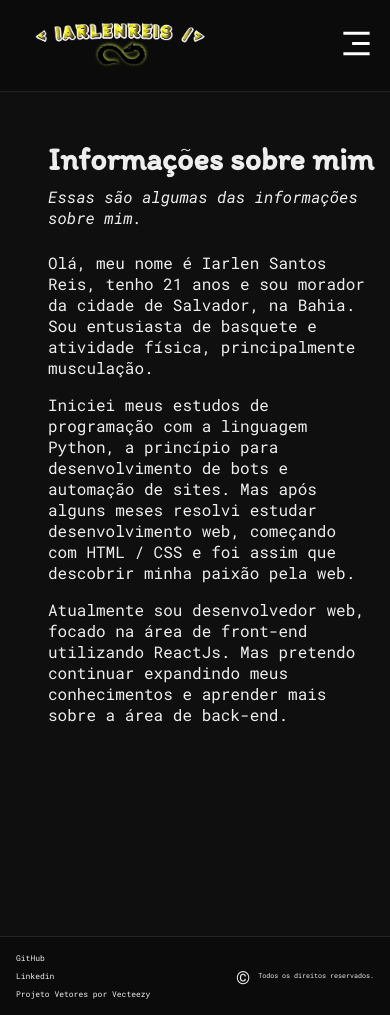
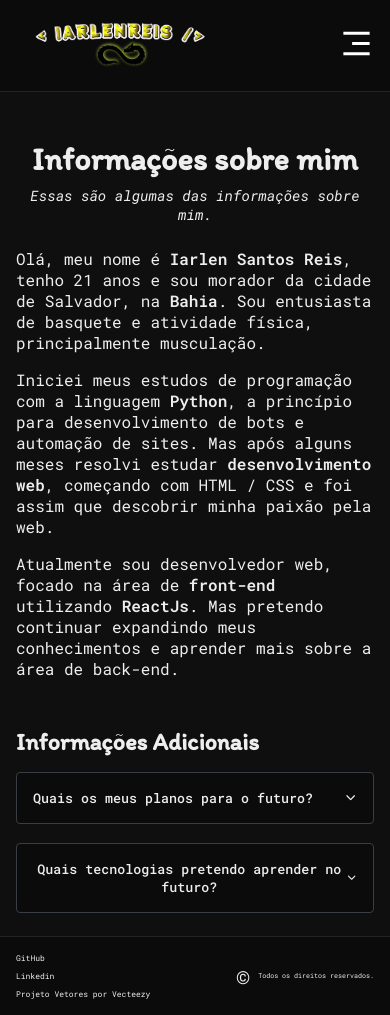
Before and after one commit to iarlen-reis/Meu-Portfolio, a React (Vite) app: page /about in a window 390 px wide. Built offline with nearby package versions, Linux system fonts and the light colour scheme.

Commit message:
Finalizado página sobre, adicionando seção de informações adicionais e concluindo a responsividade até a resolução 290px

```diff
--- a/src/Pages/About/About.jsx
+++ b/src/Pages/About/About.jsx
@@ -1,12 +1,30 @@
-import React from "react";
+import React, { useState } from "react";
 import { ContainerStyled } from "../../styles/GlobalStyles";
 import {
   AboutStyledContainer,
   AboutHeaderContainer,
   AboutDescriptionContainer,
+  AboutDescriptionAdditionalContainer,
+  AboutDescriptionAdditional,
+  TextAdditionalContainer,
 } from "../style";
 
+import { IoIosArrowUp, IoIosArrowDown } from "react-icons/io";
+
 const About = () => {
+  const [plans, setPlans] = useState(false);
+  const [techs, setTechs] = useState(false);
+
+  const ChangePlans = () => {
+    setPlans(!plans);
+    setTechs(false);
+  };
+
+  const ChangeTechs = () => {
+    setTechs(!techs);
+    setPlans(false);
+  };
+
   return (
     <AboutStyledContainer>
       <ContainerStyled>
@@ -16,22 +34,58 @@ const About = () => {
         </AboutHeaderContainer>
         <AboutDescriptionContainer>
           <p>
-            Olá, meu nome é Iarlen Santos Reis, tenho 21 anos e sou morador da
-            cidade de Salvador, na Bahia. Sou entusiasta de basquete e atividade
-            física, principalmente musculação.
+            Olá, meu nome é <strong>Iarlen Santos Reis</strong>, tenho 21 anos e
+            sou morador da cidade de Salvador, na <strong>Bahia</strong>. Sou
+            entusiasta de basquete e atividade física, principalmente
+            musculação.
           </p>
           <p>
-            Iniciei meus estudos de programação com a linguagem Python, a
-            princípio para desenvolvimento de bots e automação de sites. Mas
-            após alguns meses resolvi estudar desenvolvimento web, começando com
-            HTML / CSS e foi assim que descobrir minha paixão pela web.
+            Iniciei meus estudos de programação com a linguagem
+            <strong> Python</strong>, a princípio para desenvolvimento de bots e
+            automação de sites. Mas após alguns meses resolvi estudar
+            <strong> desenvolvimento web</strong>, começando com HTML / CSS e
+            foi assim que descobrir minha paixão pela web.
           </p>
           <p>
-            Atualmente sou desenvolvedor web, focado na área de front-end
-            utilizando ReactJs. Mas pretendo continuar expandindo meus
-            conhecimentos e aprender mais sobre a área de back-end.
+            Atualmente sou desenvolvedor web, focado na área de
+            <strong> front-end </strong>
+            utilizando <strong>ReactJs</strong>. Mas pretendo continuar
+            expandindo meus conhecimentos e aprender mais sobre a área de
+            back-end.
           </p>
         </AboutDescriptionContainer>
+        <AboutDescriptionAdditionalContainer>
+          <h2>Informações Adicionais</h2>
+          <AboutDescriptionAdditional>
+            <button onClick={ChangePlans} plans={plans ? "true" : "false"}>
+              Quais os meus planos para o futuro?
+              {plans ? <IoIosArrowUp /> : <IoIosArrowDown />}
+            </button>
+            {plans && (
+              <TextAdditionalContainer>
+                <p>
+                  Meus principais planos para o futuro é ingressa em uma
+                  faculdade de análise e desenvolvimento de sistemas e atingir a
+                  fluência no inglês.
+                </p>
+              </TextAdditionalContainer>
+            )}
+            <button onClick={ChangeTechs}>
+              Quais tecnologias pretendo aprender no futuro?
+              {techs ? <IoIosArrowUp /> : <IoIosArrowDown />}
+            </button>
+            {techs && (
+              <TextAdditionalContainer>
+                <p>
+                  Como disse acima, pretendo aprender mais sobre back-end, logo
+                  inicialmente pretendo dominar completamente o nodeJs, por ser
+                  semelhante ao javascript. Já na área de front-end, pretendo
+                  aprender mais sobre o reactJs e progredir para o nextJs.
+                </p>
+              </TextAdditionalContainer>
+            )}
+          </AboutDescriptionAdditional>
+        </AboutDescriptionAdditionalContainer>
       </ContainerStyled>
     </AboutStyledContainer>
   );
--- a/src/Pages/style.js
+++ b/src/Pages/style.js
@@ -11,6 +11,10 @@ export const AboutStyledContainer = styled.section`
 
   color: ${Colors.textColorSecundary};
   background: ${Colors.primaryColor};
+
+  @media (max-width: 798px) {
+    padding-left: 0;
+  }
 `;
 
 export const AboutHeaderContainer = styled.div`
@@ -25,11 +29,39 @@ export const AboutHeaderContainer = styled.div`
 
   h1 {
     font-family: ${FontFamilly.fontItim};
-    font-size: ${FontsSizes.fontRegular};
+    font-size: ${FontsSizes.fontRegularPlus};
   }
 
   p {
     font-style: italic;
+    font-size: ${FontsSizes.fontExtraSmall};
+  }
+
+  @media (max-width: 440px) {
+    h1 {
+      font-size: ${FontsSizes.fontRegular};
+    }
+
+    @media (max-width: 403px) {
+      h1 {
+        text-align: center;
+      }
+      p {
+        text-align: center;
+      }
+    }
+
+    @media (max-width: 357px) {
+      h1 {
+        font-size: ${FontsSizes.fontSmallPlus};
+      }
+    }
+
+    @media (max-width: 292px) {
+      h1 {
+        font-size: 1.5rem;
+      }
+    }
   }
 `;
 
@@ -43,4 +75,62 @@ export const AboutDescriptionContainer = styled.div`
   row-gap: 1rem;
 
   text-align: start;
+
+  margin-bottom: 3rem;
 `;
+
+export const AboutDescriptionAdditionalContainer = styled.div`
+  width: 100%;
+  display: flex;
+  flex-direction: column;
+  row-gap: 1rem;
+  text-align: start;
+
+  h2 {
+    font-family: ${FontFamilly.fontItim};
+  }
+`;
+
+export const AboutDescriptionAdditional = styled.div`
+  display: flex;
+  flex-direction: column;
+
+  button {
+    display: flex;
+    align-items: center;
+    justify-content: space-between;
+
+    padding: 1rem;
+
+    font-weight: 500;
+    cursor: pointer;
+
+    border-radius: 4px;
+    border: 1px solid ${Colors.secundaryColor};
+
+    color: ${Colors.textColorSecundary};
+    background: ${Colors.headerColor};
+
+    outline: none;
+  }
+
+  button:nth-child(2) {
+    margin-top: 1.2rem;
+  }
+`;
+
+export const TextAdditionalContainer = styled.div`
+  width: 100%;
+  display: flex;
+  align-items: center;
+
+  font-size: ${FontsSizes.fontExtraSmall};
+
+  padding: 1.5rem 0.8rem;
+  margin-bottom: 1.2rem;
+
+  border-bottom-left-radius: 4px;
+
+  background: ${Colors.tertiaryColor};
+  color: ${Colors.textColorSecundary};
+`;
--- a/src/styles/GlobalStyles.js
+++ b/src/styles/GlobalStyles.js
@@ -33,6 +33,7 @@ export const Colors = {
   headerColor: "#0b0b0b",
   primaryColor: "#0f0f0f",
   secundaryColor: "#393E46",
+  tertiaryColor: "#201f1f",
   textColor: "#e3b505",
   textColorSecundary: "#EEEEEE",
   tealColor: "#89C9B8",
@@ -50,6 +51,7 @@ export const FontsSizes = {
   fontSmall: "1.3rem",
   fontSmallRegular: "1rem",
   fontExtraSmall: "0.9rem",
+  fontSmallPlus: "1.6rem",
 
   fontBig: "3rem",
   fontBigExtraRegular: "3.5rem",
```
